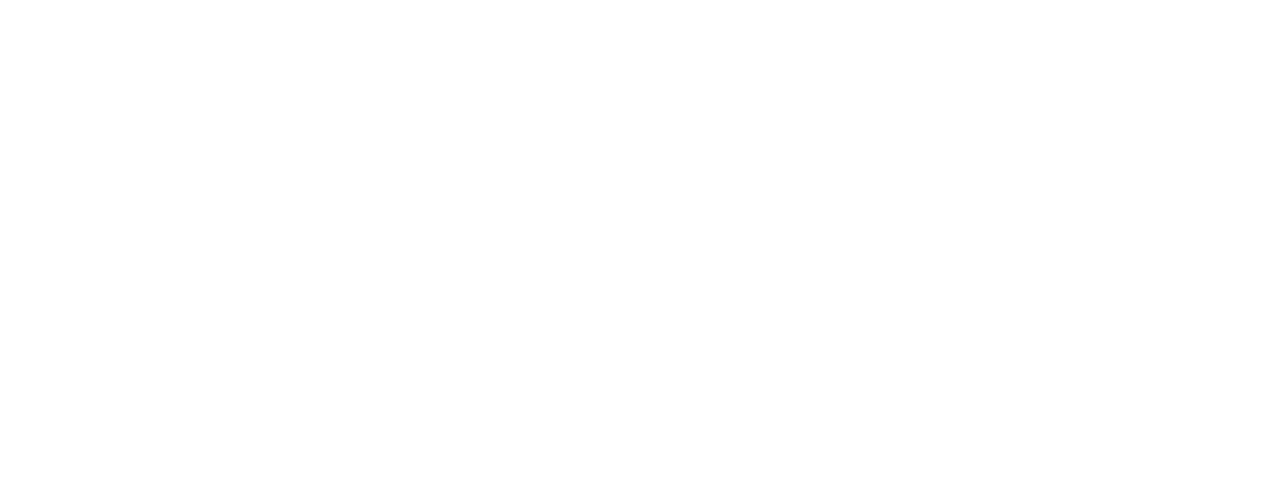
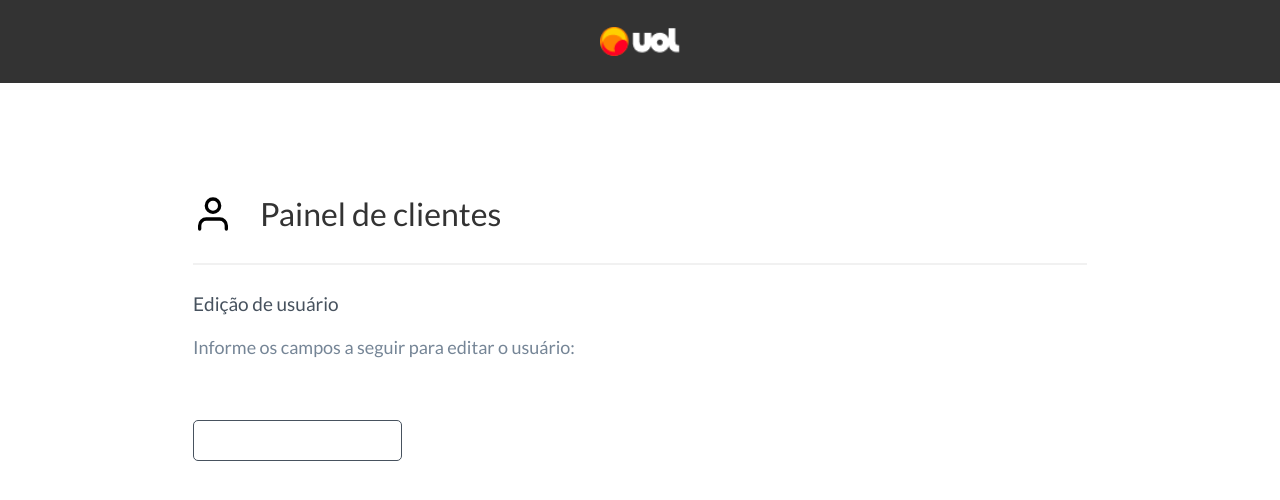
Before and after one commit to uolfrontend/test-frontend, a React (Create React App) app: page /edit-user/1 in a window 1280 px wide. Before the commit this address had no page. Shown: the top 500 px of the page. Built offline with nearby package versions, Linux system fonts and the light colour scheme.

Commit message:
feat: add edit user page

```diff
--- a/src/components/UserCard/index.tsx
+++ b/src/components/UserCard/index.tsx
@@ -1,4 +1,5 @@
 import React from 'react';
+import { useNavigate } from 'react-router-dom';
 
 import status from '../../constants/status';
 
@@ -24,6 +25,8 @@
 }
 
 const UserCard: React.FC<Props> = ({ data }) => {
+  const navigate = useNavigate();
+
   return (
     <Container>
       <Wrapper>
@@ -41,7 +44,9 @@
         </StatusWrapper>
       </Wrapper>
       <Wrapper>
-        <Button>Editar</Button>
+        <Button onClick={() => navigate(`/edit-user/${data.id}`)}>
+          Editar
+        </Button>
       </Wrapper>
     </Container>
   );
--- a/src/pages/EditUser/index.tsx
+++ b/src/pages/EditUser/index.tsx
@@ -1,9 +1,57 @@
-import React from 'react';
+import React, { useState, useCallback, FormEvent } from 'react';
+import { useParams } from 'react-router-dom';
 
-// import { Container } from './styles';
+import InputMask from '../../components/InputMask';
+import Input from '../../components/Input';
+
+import { SectionInfo, Title, Text } from './styles';
+
+interface UserData {
+  id: string;
+  name: string;
+  email: string;
+  phone: string;
+  status: 'active' | 'inactive' | 'waiting' | 'disabled';
+}
 
 const EditUser: React.FC = () => {
-  return <div />;
+  const [user, setUser] = useState<UserData>({} as UserData);
+
+  const handleChange = useCallback(
+    (e: FormEvent<HTMLInputElement>) => {
+      setUser({
+        ...user,
+        [e.currentTarget.name]: e.currentTarget.value,
+      });
+    },
+    [user],
+  );
+
+  const params = useParams();
+
+  const handleSubmitForm = () => {
+    console.log(params);
+  };
+
+  return (
+    <>
+      <SectionInfo>
+        <div>
+          <Title>Edição de usuário</Title>
+          <Text>Informe os campos a seguir para editar o usuário:</Text>
+        </div>
+      </SectionInfo>
+      <form onSubmit={handleSubmitForm}>
+        <InputMask onChange={handleChange} mask="cpf" name="cpf" />
+        <InputMask
+          onChange={handleChange}
+          mask="phoneNumber"
+          name="name"
+          CustomInput={Input}
+        />
+      </form>
+    </>
+  );
 };
 
 export default EditUser;
--- a/src/pages/EditUser/styles.ts
+++ b/src/pages/EditUser/styles.ts
@@ -1,3 +1,22 @@
 import styled from 'styled-components';
+import { lighten } from 'polished';
 
 export const Container = styled.div``;
+
+export const SectionInfo = styled.div`
+  display: flex;
+  margin-bottom: 35px;
+`;
+
+export const Title = styled.h2`
+  color: ${(props) => props.theme.colors.text.secondary};
+  font-weight: 500;
+  font-size: 19px;
+  margin-bottom: 15px;
+`;
+
+export const Text = styled.p`
+  color: ${(props) => lighten(0.2, props.theme.colors.text.secondary)};
+  font-weight: 400;
+  font-size: 18px;
+`;
--- a/src/routes/index.tsx
+++ b/src/routes/index.tsx
@@ -17,7 +17,7 @@
         }
       >
         <Route path="/" element={<Home />} />
-        <Route path="edit-user" element={<EditUser />} />
+        <Route path="edit-user/:id" element={<EditUser />} />
       </Route>
     </Routes>
   );
```
Also changed, not shown: 1 other file (tests, documents, lock files or other folders).
